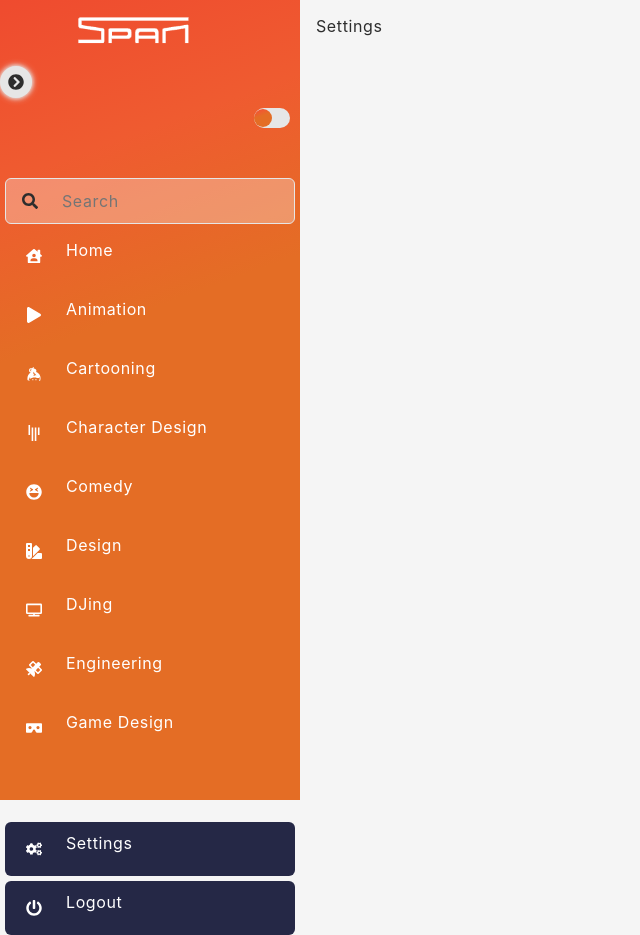
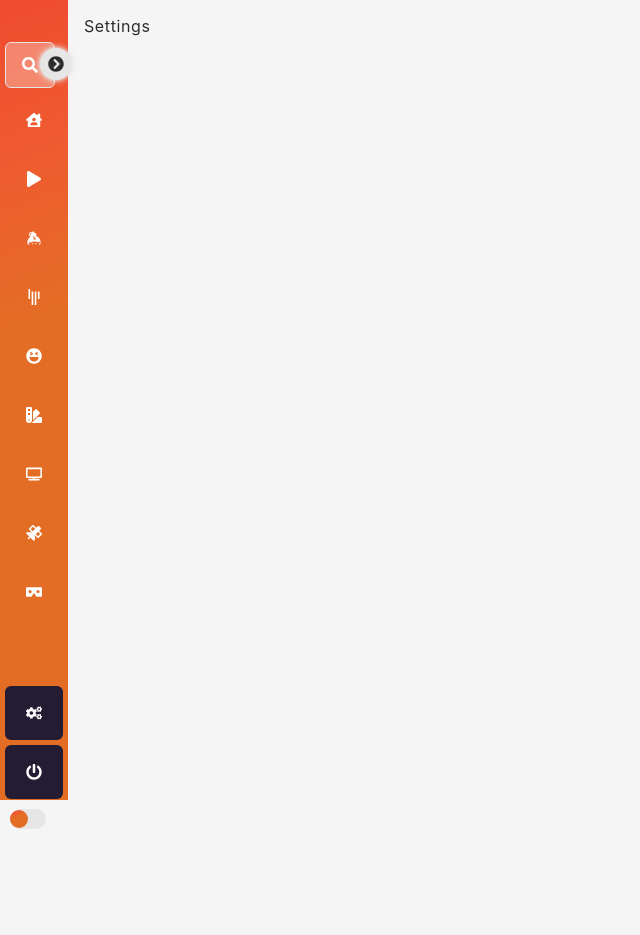
Before and after one commit to Pinto1232/SpanDevCode-Pinto, a React (Vite) app: page /settings in a window 1280 px wide. Shown: the whole page, without its empty margins (0-640 px from the left). After the commit the page ends 829 px from the top, so only its background shows below. Built offline with nearby package versions, Linux system fonts and the light colour scheme.

Commit message:
Redux implemented and now I am getting the data

```diff
--- a/package.json
+++ b/package.json
@@ -13,6 +13,7 @@
     "react-dom": "^17.0.2",
     "react-helmet": "^6.1.0",
     "react-icons": "^4.3.1",
+    "react-redux": "^8.0.2",
     "react-router-dom": "^6.3.0",
     "redux": "^4.1.2",
     "styled-components": "^5.3.5"
--- a/src/components/Sidebar/Sidebar.jsx
+++ b/src/components/Sidebar/Sidebar.jsx
@@ -35,7 +35,8 @@ import
     FaSearch,
     FaChevronCircleLeft,
     FaHouseUser,
-  } from 'react-icons/fa';
+} from 'react-icons/fa';
+
 import { ThemeContext} from './../../App'
 
 
@@ -45,54 +46,62 @@ const Sidebar = () =>{
   const [sidebarOpen, setSidebarOpen] = useState(false)
 
   return (
-    <SSidebar>
+    <SSidebar isOpen={sidebarOpen} >
       <SLogo>
-        <img src={logoSVG} alt="logo" />
+        {/*  <img src={logoSVG} alt="logo" /> */}
       </SLogo>
 
       <SSidebarButton isOpen={sidebarOpen} onClick={() => setSidebarOpen((p) => !p)}>
          <FaChevronCircleLeft />
       </SSidebarButton>
 
-      {/** Dark mode feature */}
-      <STheme>
-        <STemeLabel></STemeLabel>
-        <SThemeToggler isActive={theme === 'dark'} onClick={() => setTheme((p) => (p  === 'light' ? 'dark' : 'light'))}>
-          <SToggleThumbnail  style={theme === 'dark' ? {right: "1px"} : {} }/>
-        </SThemeToggler>
-      </STheme>
 
-      <SSearch>
+      <SSearch style={!sidebarOpen ? {width: `fit-content`} : {}}>
         <SSearchIcon>
           <FaSearch />
         </SSearchIcon>
-         <input placeholder="Search" />
+         <input placeholder="Search" style={!sidebarOpen ? {width: 0, padding: 0} : {}}/>
       </SSearch>
 
 
       {/* <SDivider /> */}
 
       {linkArray.map(({label, icon, notification, to}) => (
-      <SLinkContainer key={label}>
-          <SLink to={to}>
-            {!!notification && (
-              <SLinkNotification>{ notification}</SLinkNotification>
+      <SLinkContainer key={label} style={!sidebarOpen ? { width: `fit-content` } : {}}>
+          <SLink to={to} style={!sidebarOpen ? { width: `fit-content` } : {}}>
+            <SLinkIcon>{icon}</SLinkIcon>
+            {sidebarOpen && (
+              <>
+                <SlinkLabel>{label}</SlinkLabel>
+                {!!notification && (
+                <SLinkNotification>{ notification}</SLinkNotification>
+              )}
+              </>
             )}
-             <SLinkIcon>{icon}</SLinkIcon>
-            <SlinkLabel>{label}</SlinkLabel>
         </SLink>
         </SLinkContainer>
       ))}
 
       <SDivider />
       {linkArray2.map(({label, icon, to}) => (
-        <SLogOut key={label}>
-          <SLink to={to}>
+        <SLogOut key={label} style={!sidebarOpen ? { width: `fit-content` } : {}}>
+          <SLink to={to}  style={!sidebarOpen ? { width: `fit-content` } : {}}>
             <SLinkIcon>{icon}</SLinkIcon>
-            <SlinkLabel>{label}</SlinkLabel>
+            {sidebarOpen && (
+              <SlinkLabel>{label}</SlinkLabel>
+            )}
           </SLink>
         </SLogOut>
       ))}
+
+
+      {/** Dark mode feature */}
+      <STheme>
+        {sidebarOpen && <STemeLabel style={{color: "#fff"}}></STemeLabel>}
+        <SThemeToggler isActive={theme === 'dark'} onClick={() => setTheme((p) => (p  === 'light' ? 'dark' : 'light'))}>
+          <SToggleThumbnail  style={theme === 'dark' ? {right: "1px"} : {} }/>
+        </SThemeToggler>
+      </STheme>
     </SSidebar>
   )
 }
--- a/src/components/Sidebar/style.js
+++ b/src/components/Sidebar/style.js
@@ -5,23 +5,18 @@ import { btnReset, v } from '../../styles/variables'
 
 
 export const SSidebar = styled.div`
-  width: ${v.sidebarWidth};
+  width: ${({ isOpen }) => (!isOpen ? `auto` : v.sidebarWidth)};
   background: ${({ theme }) => theme.bg};
   height: 100vh;
   padding: ${v.lgSpacing}
 
 
   position: relative;
-
-  @media (max-width: 768px) {
-    flex-direction: row;
-    height: 100vh;
-  }
 `
 
 export const SSidebarButton = styled.button`
   ${btnReset};
-  /* position: absolute; */
+  position: relative;
   top: ${v.xxlSpacing};
   right: ${({ isOpen}) => isOpen ? `-16px` : `-40px`};
   width: 32px;
@@ -39,7 +34,7 @@ export const SSidebarButton = styled.button`
 
 
 export const SLogo = styled.div`
-   width: 50%;
+   max-width: 100%;
 
    img{
        max-width: 100%;
@@ -81,6 +76,7 @@ export const SSearchIcon = styled.button`
   padding: calc(${v.mdSpacing} - 2px) ${v.mdSpacing};
   display: flex;
   cursor: pointer;
+  color: #fff;
 
 
   png{
@@ -214,3 +210,33 @@ export const SHeading = styled.div`
   font-weight: bold;
   font-size: 18px;
 `
+
+
+
+/* Home Page */
+
+export const SContainer = styled.div`
+ background-color: black;
+width:100%;
+ height: 100vh;
+`
+
+
+
+
+export const HeadingHome = styled.div`
+
+
+     display:flex;
+     align-items: center;
+     justify-content: space-between;
+
+
+`
+
+export const LogoHome = styled.div``
+
+export const MenuHome = styled.div``
+export const Content = styled.div``
+export const SHeader = styled.div``
+export const SParagraph = styled.div``
--- a/src/main.jsx
+++ b/src/main.jsx
@@ -2,11 +2,16 @@ import React from 'react'
 import ReactDOM from 'react-dom'
 import './index.css'
 import App from './App'
-import {BrowserRouter as Router } from 'react-router-dom'
+import { BrowserRouter as Router } from 'react-router-dom'
+
+import {Provider} from 'react-redux'
+import store from './app/store'
 
 ReactDOM.render(
   <Router >
-    <App />
+   <Provider store={store}>
+      <App />
+   </Provider>
   </Router>,
   document.getElementById('root')
 )
--- a/src/pages/HomePage.jsx
+++ b/src/pages/HomePage.jsx
@@ -1,12 +1,27 @@
 import React from 'react'
-import { SHeading } from '../components/Sidebar/style'
+import { SContainer, HeadingHome, LogoHome, MenuHome, Content, SHeader, SParagraph } from '../components/Sidebar/style'
+import { useGetPhotosQuery } from '../services/SpanApi'
 
 
 const HomePage = () => {
+  const { data, isFetching } = useGetPhotosQuery();
+
+  console.log(data);
 
 
   return (
-    <SHeading>Home Page</SHeading>
+     <SContainer  className="container_back">
+            <HeadingHome>
+                <LogoHome>
+                  Span
+                </LogoHome>
+                <MenuHome>Menu</MenuHome>
+        </HeadingHome>
+        <Content>
+           <SHeader>Welcome to our portal</SHeader>
+          <SParagraph>Lorem ipsum dolor sit amet consectetur adipisicing elit. Minus rem labore voluptatum!</SParagraph>
+        </Content>
+     </SContainer>
   )
 }
 
--- a/src/services/SpanApi.js
+++ b/src/services/SpanApi.js
@@ -1,29 +1,25 @@
-import  {createApi, fetchBaseQuery} from '@reduxjs/toolkit/query/react'
+import { createApi, fetchBaseQuery } from '@reduxjs/toolkit/query/react';
 
 
+const SpanApiHeader = {
+   /* No header at the moment */
+}
 
-/* Create header */
-const SpanHeader = {
-    'Content-Type': 'application/json',
-};
+const baseUrl = 'https://api.unsplash.com/';
 
-/* Base url */
-const baseUrl = 'https://api.jsonbin.io/b/6231abada703bb67492d2b8f'
-
-const createRequest = (url) => ({url, headers: SpanHeader})
+const createRequest = (url) => ({ url, headers: SpanApiHeader });
 
 export const SpanApi = createApi({
     reducerPath: 'SpanApi',
     baseQuery: fetchBaseQuery({ baseUrl }),
 
     endpoints: (builder) => ({
-        getDevOceanData: builder.query({
-            query: () => createRequest(baseUrl)
+        getPhotos: builder.query({
+            query: () => createRequest('topics/?client_id=1yyEN8iqlLMqHhdKEXQhziAhl-lKwbNw6wti9niIlhg ')
         })
     })
-
-})
+});
 
 export const {
-    useGetSpanDataQuery
+    useGetPhotosQuery,
 } = SpanApi;
--- a/src/styles/variables.js
+++ b/src/styles/variables.js
@@ -6,7 +6,7 @@ export const v = {
     mdSpacing: `16px`,
     lgSpacing: `24px`,
     xlSpacing: `32px`,
-    xxlSpacing: `48px`,
+   xxlSpacing: `48px`,
   borderRadius: `6px`,
   mrTop: `10px`,
   mrLeft: `10px`,
```
Also changed, not shown: src/app/store.js (+3 -4 lines), 1 other file (tests, documents, lock files or other folders).
